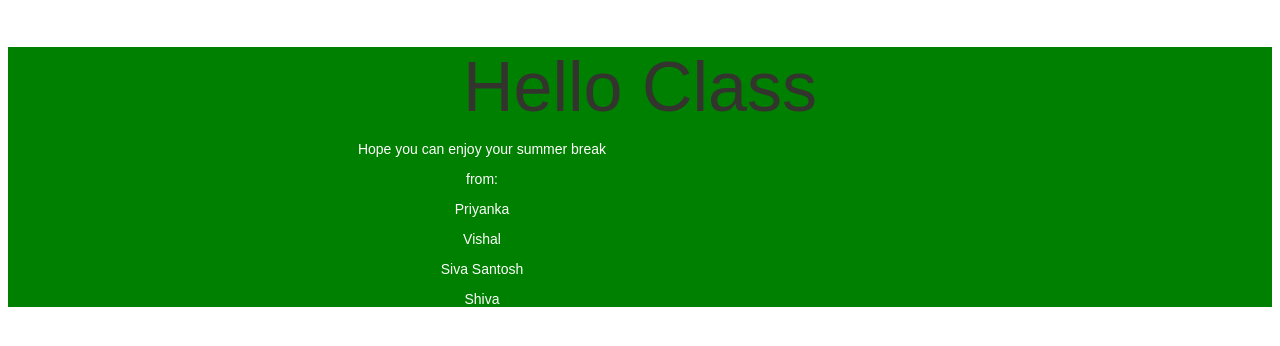
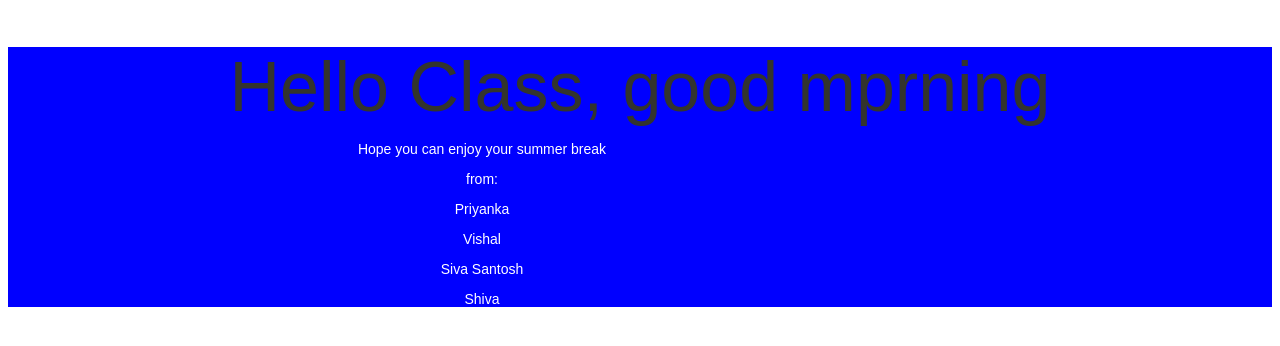
Before and after one commit to ccspringgp/AWS_CICD, a website: page index.html in a window 1280 px wide. Drawn offline with Linux system fonts and the light colour scheme.

Commit message:
text change7

```diff
--- a/index.html
+++ b/index.html
@@ -36,7 +36,7 @@
 
         text-align: center;
         padding-top: 0px;
-        background-color: green;
+        background-color: blue;
 
       }
       .textColumn p {
@@ -70,7 +70,7 @@
   </head>
   <body>
     <div class="textColumn">
-      <h1>Hello Class</h1>
+      <h1>Hello Class, good mprning</h1>
       <p>Hope you can enjoy your summer break</p>
 
       <p>from:</p>
```
